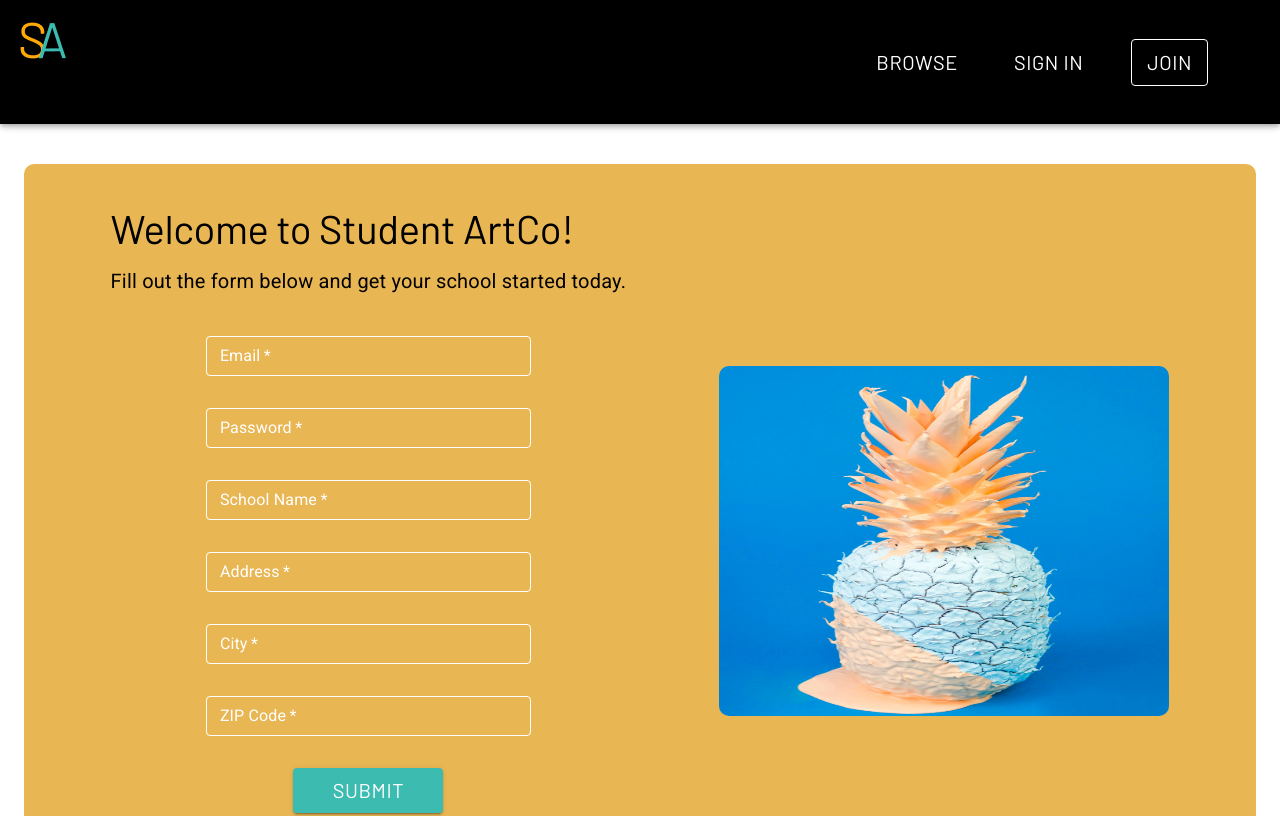
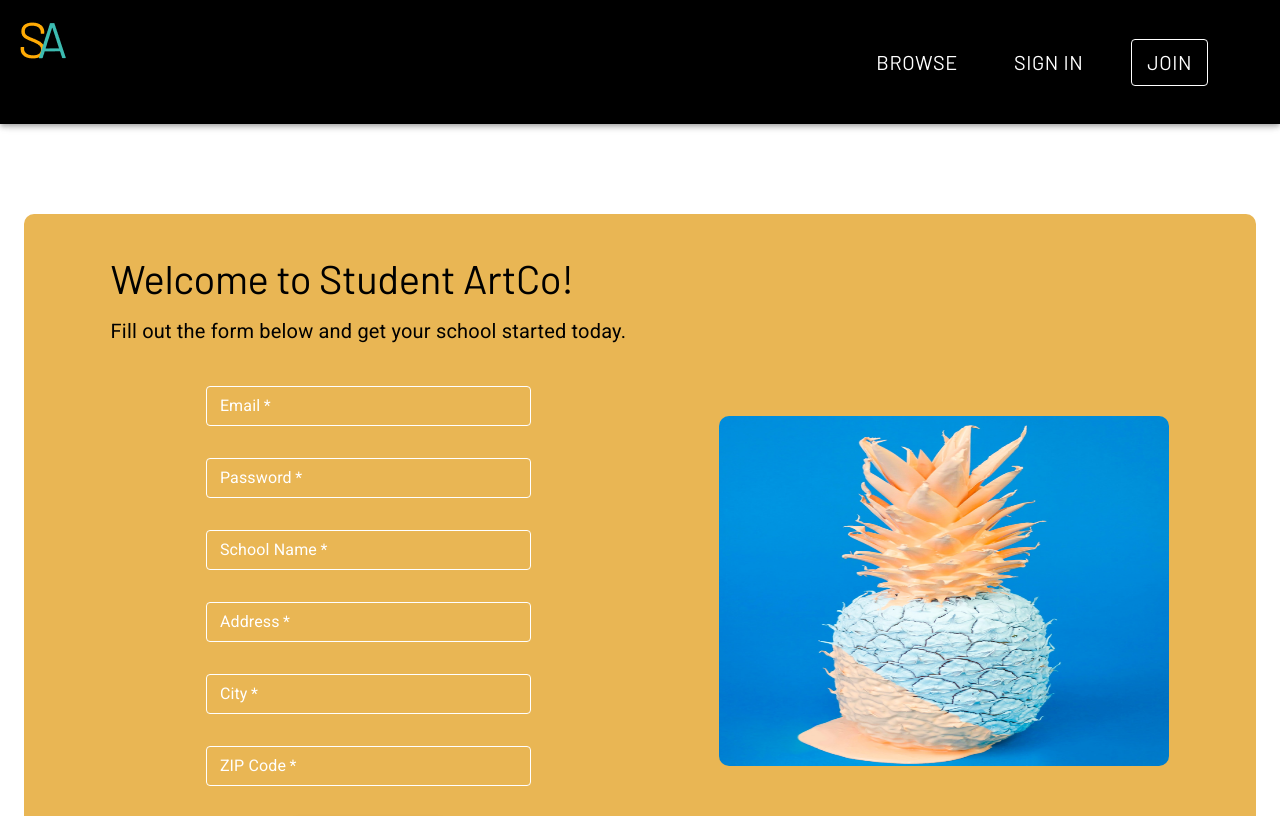
Before and after one commit to BloomTech-Labs/student-art-collection-fe, a React (Create React App) app: page /register in a window 1280 px wide. Shown: the top 816 px of the page. Built offline with nearby package versions, Linux system fonts and the light colour scheme; no server answers.

Commit message:
register margin fixed

```diff
--- a/src/components/forms/Register.js
+++ b/src/components/forms/Register.js
@@ -68,7 +68,7 @@ const Register = () => {
   }
 
   return (
-    <Container style={{ marginTop: '100px', marginBottom: '100px' }}>
+    <Container style={{ marginTop: '150px', marginBottom: '100px' }}>
       <Grid
         container
         alignItems='center'
```
